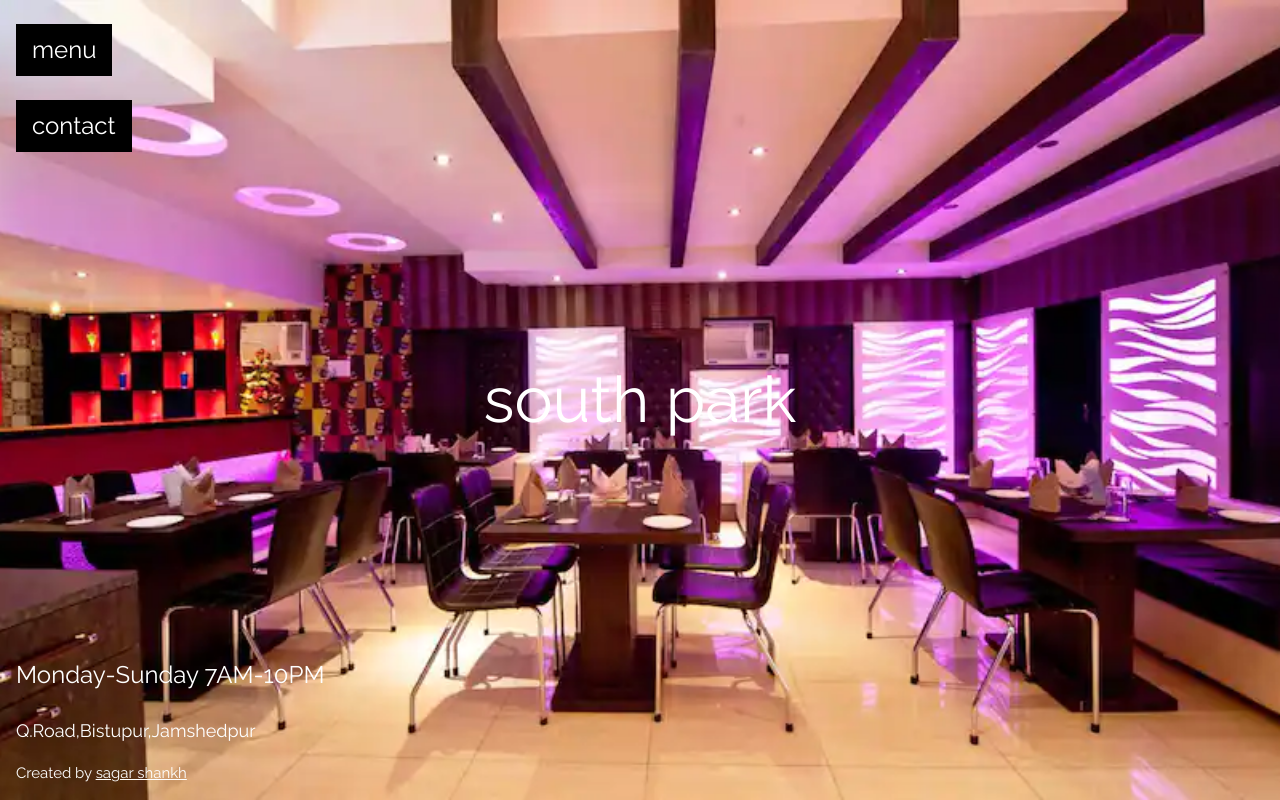
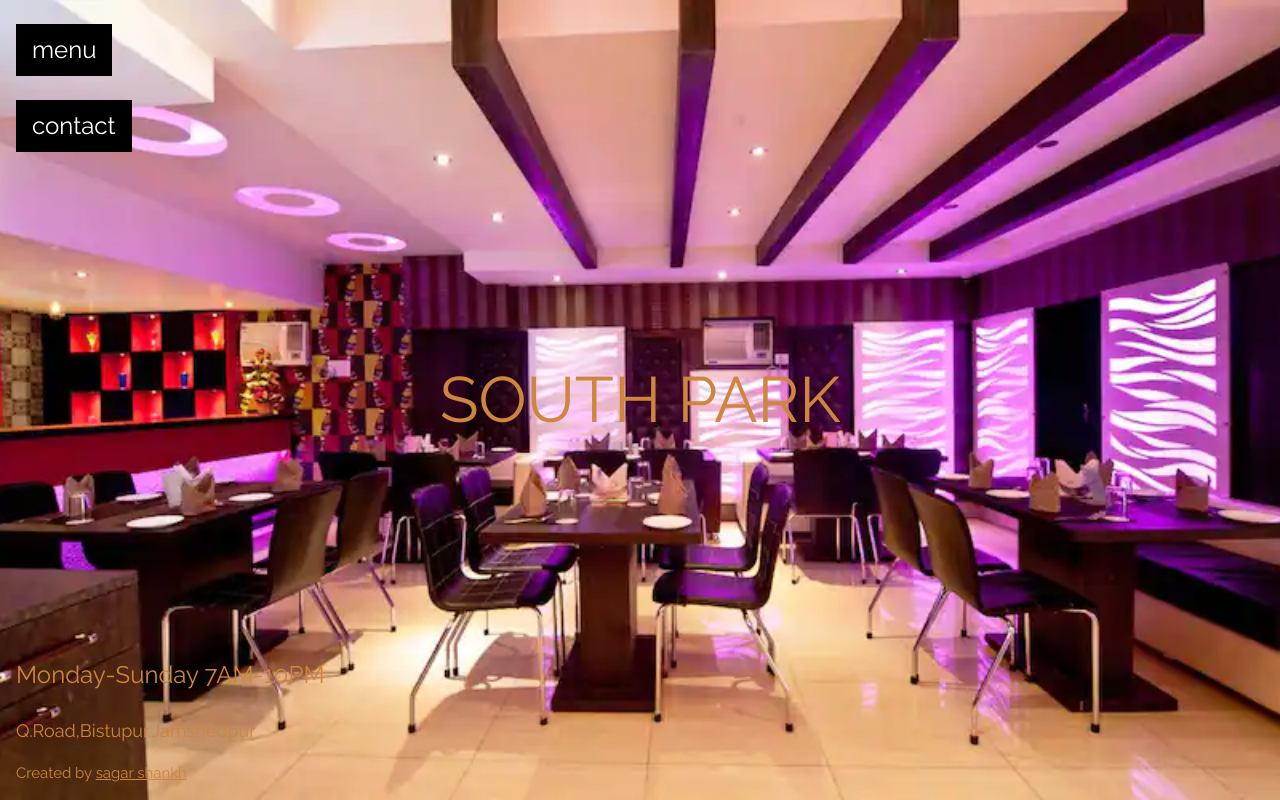
Before and after one commit to Sagar1235/menu-card, a plain HTML site: page index.html in a window 1280 px wide. Drawn offline with nearby package versions, Linux system fonts and the light colour scheme.

Commit message:
Update index.html

```diff
--- a/index.html
+++ b/index.html
@@ -14,7 +14,7 @@ body, html {height: 100%}
   background-position: center;
   background-size: cover;
 }
-
+p{color:#CD853F;}
 
 
 </style>
@@ -22,7 +22,7 @@ body, html {height: 100%}
 
 <div class="bgimg w3-display-container w3-text-white">
   <div class="w3-display-middle w3-jumbo">
-    <p>south park</p>
+    <p>SOUTH PARK</p>
 
   </div>
   <div class="w3-display-topleft w3-container w3-xlarge">
```
